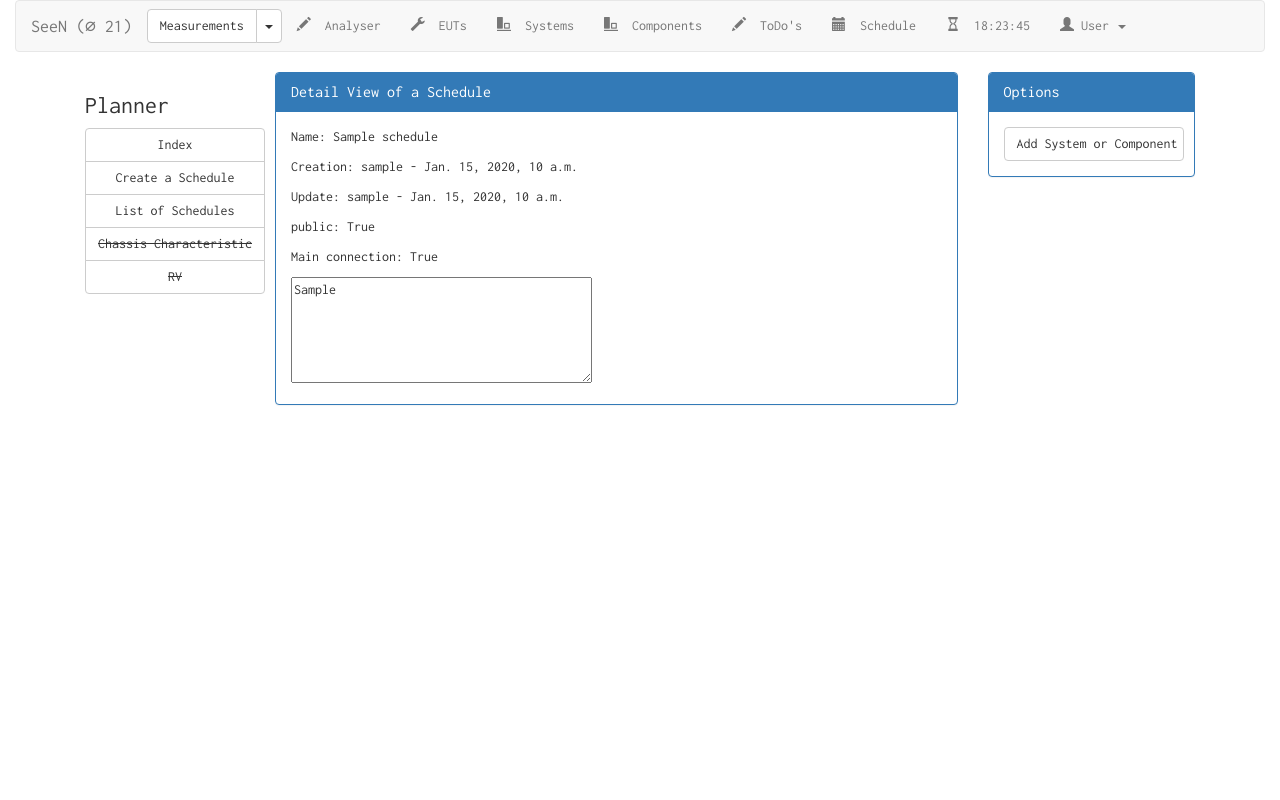
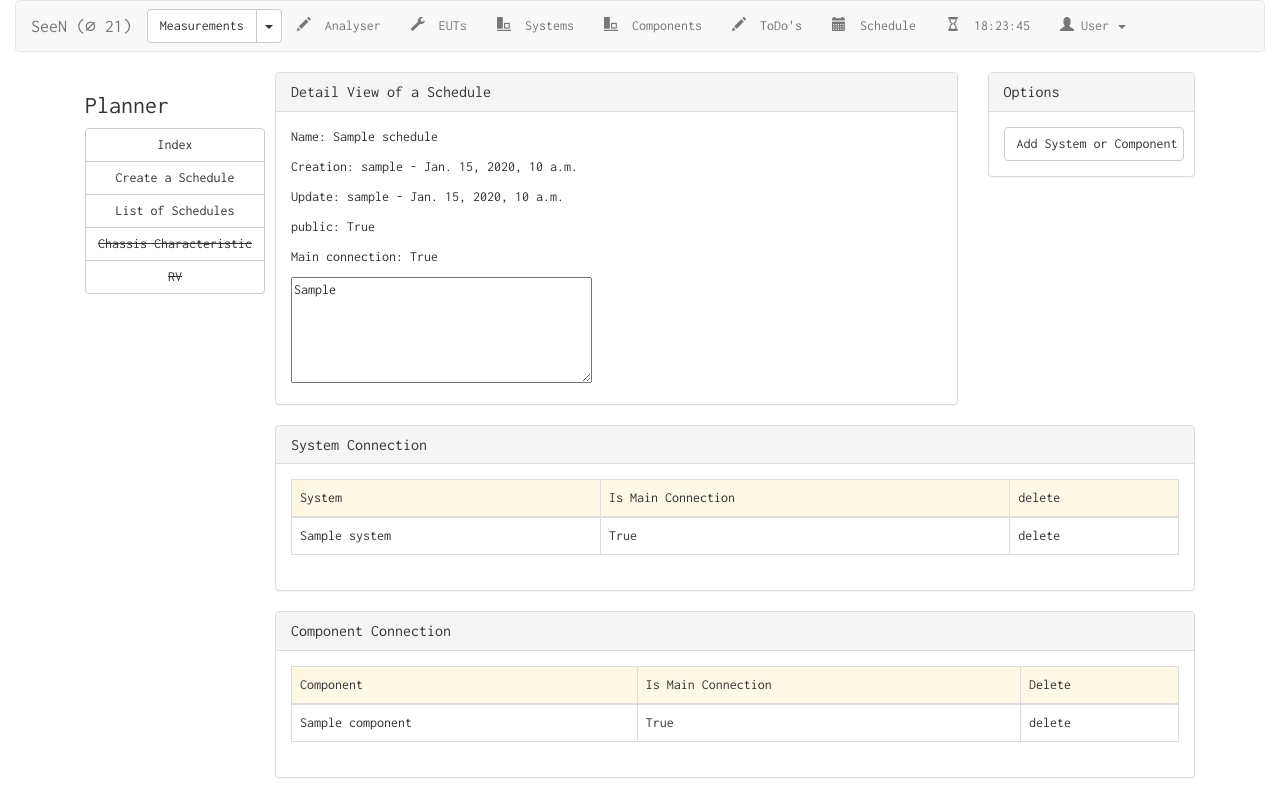
Before and after one commit to woastel/SeeN_v2, a Django app: a page that uses taffwebapp/planner/templates/planner/schedule_detail_view.html in a window 1280 px wide. Run offline with Django 3.2, Linux system fonts and the light colour scheme; tables that the repository leaves empty hold one stand-in row (values such as "Sample post"); some libraries are stand-ins or nearby versions.

Commit message:
planner app: formatin detail view and list view

```diff
--- a/taffwebapp/planner/models/planner.py
+++ b/taffwebapp/planner/models/planner.py
@@ -37,6 +37,8 @@ class schedule(models.Model):
     #   schliest aber nicht aus das mehrere systeme oder componente an eine
     #   schedule connectet werden koennen
     main_connection_avalible = models.BooleanField(default=False)
+
+
 
 
 class scheduleItem(models.Model):
@@ -92,6 +94,10 @@ class schedule_system_connection(models.Model):
     #   wenn dieses Feld True ist dann darf der datensatz nicht geloescht werden
     is_a_main_connection = models.BooleanField(default=False)
 
+    def __str__(self):
+        return( str(self.schedule.name) + " " +
+                str(self.system.name))
+
 
 class schedule_component_connection(models.Model):
     schedule = models.ForeignKey(schedule)
@@ -102,3 +108,7 @@ class schedule_component_connection(models.Model):
     # is_a_main_connection
     #   wenn dieses Feld True ist dann darf der datensatz nicht geloescht werden
     is_a_main_connection = models.BooleanField(default=False)
+
+    def __str__(self):
+        return( str(self.schedule.name) + " " +
+                str(self.component.name))
--- a/taffwebapp/planner/templates/planner/schedule_detail_view.html
+++ b/taffwebapp/planner/templates/planner/schedule_detail_view.html
@@ -115,7 +115,7 @@
 <!-- Component Detail Box -->
 <div class="row">
   <div class="col-lg-9">
-    <div class="panel panel-primary">
+    <div class="panel panel-default">
       <div class="panel-heading">
         <h3 class="panel-title"> {{ panel_titel }} </h3>
       </div>
@@ -130,7 +130,7 @@
     </div>
   </div>
   <div class="col-lg-3">
-    <div class="panel panel-primary">
+    <div class="panel panel-default">
       <div class="panel-heading">
         <h3 class="panel-title"> Options </h3>
       </div>
@@ -148,12 +148,68 @@
 
 <!-- List of (schedule <-> system) - connection -->
 <div class="row">
-
+  <div class="col-lg-12">
+    <div class="panel panel-default">
+      <div class="panel-heading">
+        <h3 class="panel-title"> System Connection </h3>
+      </div>
+      <div class="panel-body">
+        <div class="table-responsive">
+          <table id="ddddd" class="table table-bordered">
+            <thead>
+              <tr class="warning">
+                <td>System</td>
+                <td>Is Main Connection</td>
+                <td>delete</td>
+              </tr>
+            </thead>
+            <tbody>
+              {% for item in schedule_system_connection %}
+                <tr>
+                  <td>{{item.system.name}}</td>
+                  <td>{{item.is_a_main_connection}}</td>
+                  <td>delete</td>
+                </tr>
+              {% endfor %}
+            </tbody>
+          </table>
+        </div>
+      </div>
+    </div>
+  </div>
 </div>
 
 <!-- List of (schedule <-> component) - connection -->
 <div class="row">
-
+  <div class="col-lg-12">
+    <div class="panel panel-default">
+      <div class="panel-heading">
+        <h3 class="panel-title"> Component Connection </h3>
+      </div>
+      <div class="panel-body">
+        <div class="table-responsive">
+          <table id="ddddd" class="table table-bordered">
+            <thead>
+              <tr class="warning">
+                <td>Component</td>
+                <td>Is Main Connection</td>
+                <td>Delete</td>
+              </tr>
+            </thead>
+            <tbody>
+              {% for item in schedule_component_connection %}
+                <tr>
+                  <td>{{item.component.name}}</td>
+                  <td>{{item.is_a_main_connection}}</td>
+                  <td>delete</td>
+                </tr>
+              {% endfor %}
+            </tbody>
+          </table>
+        </div>
+      </div>
+    </div>
+  </div>
 </div>
 
 <!-- List of (schedule <-> schedule_item) - connection -->
--- a/taffwebapp/planner/views/planner.py
+++ b/taffwebapp/planner/views/planner.py
@@ -9,6 +9,11 @@ from datetime import datetime
 from planner.forms import form_planner
 
 from planner.models import planner as plannermodel
+
+from planner.models.planner import (
+        schedule_scheduleItem_connection,
+        schedule_system_connection,
+        schedule_component_connection)
 
 
 
@@ -98,15 +103,38 @@ class ScheduleDetailView(generic.View):
 
         # get the schedule id from the kwargs
         schedule_id = kwargs["pk"]
-        # get a schedule model by the schedule id
+
+        # erstmal den schedule holen der detailiert angezeigt werden soll - ahand der id
         scheduleItem_list = plannermodel.schedule.objects.filter(id=schedule_id)
-
+        # jetzt checken ob in der queryset liste ein schedule enthalten ist
+        # wenn nicht dann einen fehler ausgeben
         if len(scheduleItem_list) != 0:
+            # die laenge der liste kann nur 1 oder 0 sein
             scheduleItem = scheduleItem_list[0]
+            # jetzt im context abspeichern
             context['schedule_item'] = scheduleItem
-
+            # wenn das scheduleitem keine main connection hat dann einen fehler ausgeben
             if scheduleItem.main_connection_avalible == False:
                 messages.warning(request, '<b>Warning</b> Please add a Main Connection - a Main Connection is the first System or Component')
+
+            # hier werden jetzt die listen an connections im context abgespeichert
+
+            # liste von -- schedule system connections holen
+            var_list = schedule_system_connection.objects.filter(schedule=scheduleItem)
+            context['schedule_system_connection'] = var_list
+            # liste von -- -schedule component connections holen
+            var_list = schedule_component_connection.objects.filter(schedule=scheduleItem)
+            context['schedule_component_connection'] = var_list
+
+
+
+            ###########################################################################
+
+
+
+
+
+
         else:
             messages.error(request, '<b>Error</b> no Schedule with id {} avalible'.format(schedule_id))
 
```
Also changed, not shown: taffwebapp/planner/templates/planner/schedule_list.html (+40 -6 lines).
